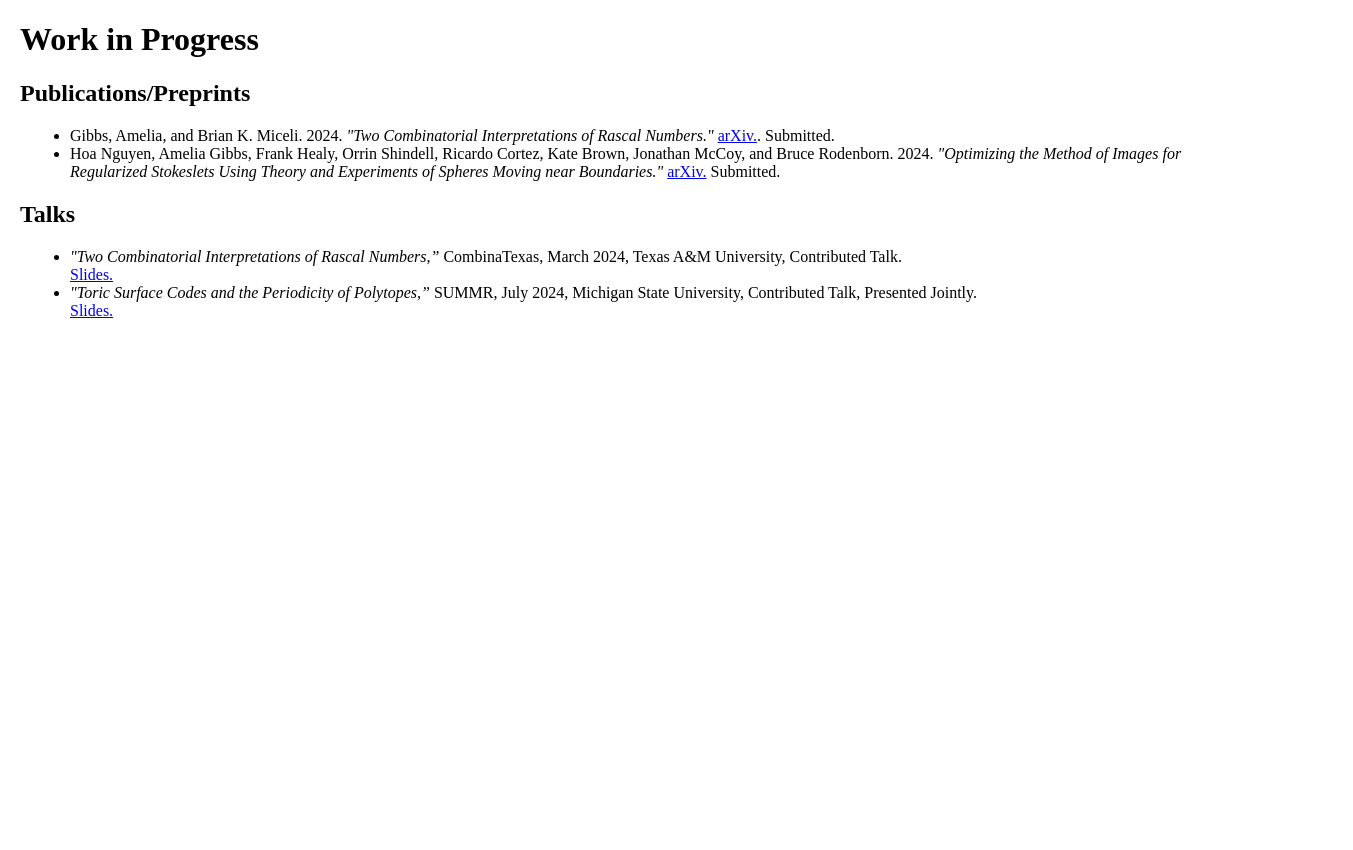
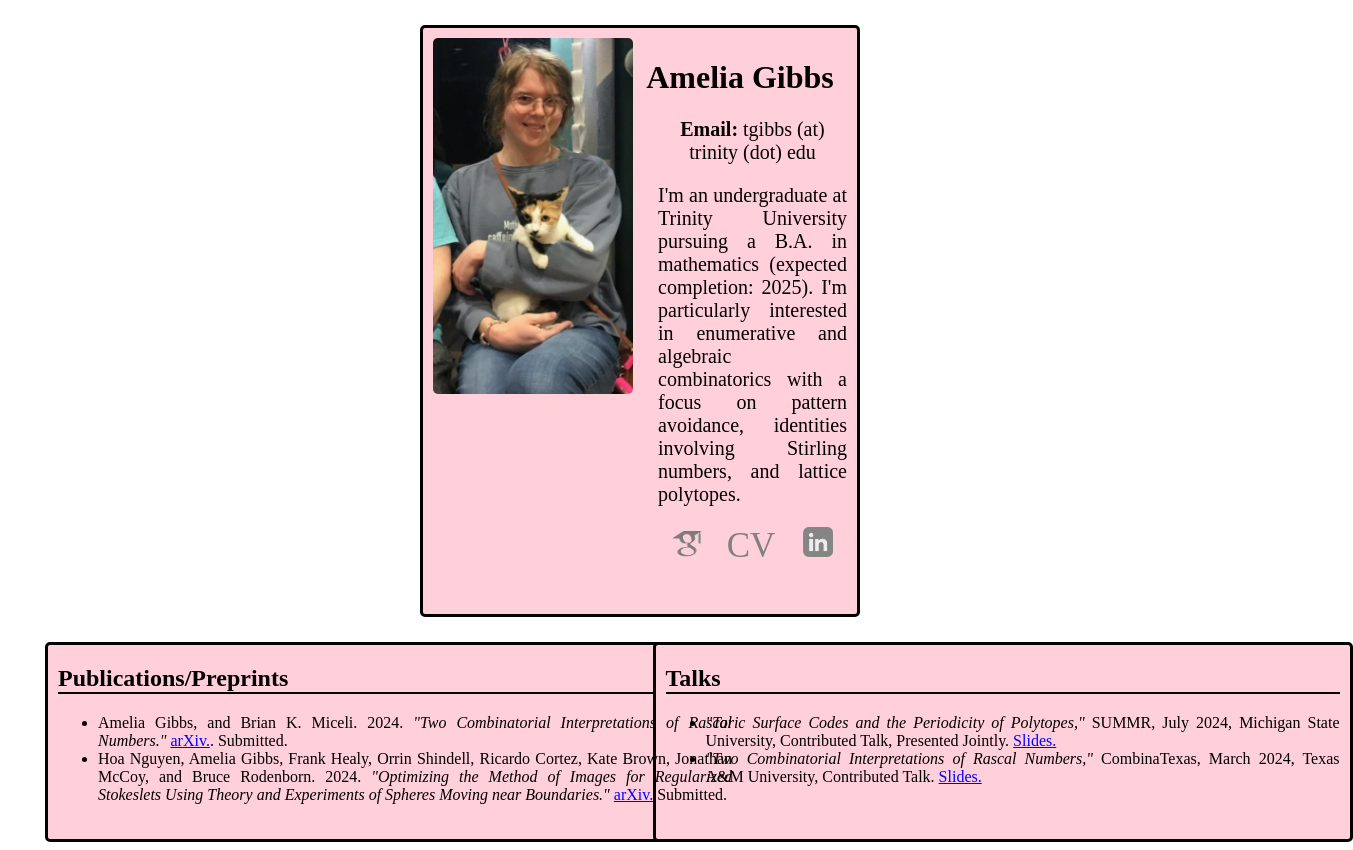
Before and after one commit to am3l14/am3l14.github.io, a plain HTML site: page index.html in a window 1280 px wide. Shown: the whole page, 1353 px wide, since content can reach past the window. Before the commit the page ends 800 px from the top, so only its background shows below. Drawn offline with Linux system fonts and the light colour scheme.

Commit message:
lots of things, good first draft

```diff
--- a/index.html
+++ b/index.html
@@ -1,24 +1,115 @@
 <!DOCTYPE html>
 <html lang="en">
-
 <head>
     <style>
-        div {
-            margin-left: 10px;
-            margin-right: 10px;
+        * {
+           box-sizing: border-box;
+        }
+
+        a {
+            color: blue;
+        }
+
+        div#cols {
+            column-count: 2;
+            column-gap: 25px;
+
+            margin-left: 25px;
+            margin-right: 25px;
+            margin-top: 25px;
+        }
+
+        div.col-block {
+            border: 3px solid black;
+            border-radius: 5px;
+
+            height: 200px;
+            width: 700px;
+
+            text-align: justify;
+
+            background-color: #ffcfda;
+
+            padding-left: 10px;
+            padding-right: 10px;
+        }
+
+        div.bullet-list {
+            margin-left: 0px;
+            margin-right: 0px;
+        }
+
+        h2.section-head {
+            border-bottom: 2px solid black;
+        }
+
+        div#profile {
+            border: 3px solid black;
+            border-radius: 5px;
+
+            background-color: #ffcfda;
+
+            margin-top: 25px;
+            margin-left: 400px;
+            margin-right: 400px;
+
+            padding-left: 10px;
+            padding-right: 10px;
+            padding-top: 10px;
+            padding-bottom: 10px;
+        }
+
+        p.profile-text {
+            margin-left: 225px;
+            font-size: 20px;
+        }
+
+        a.profile-link {
+            padding-left: 10px;
+            padding-right: 10px;
+            padding-bottom: 50px;
+            text-decoration: none;
         }
     </style>
     <title>Amelia Gibbs - Work in Progress</title>
 </head>
 
 <body style="margin-left: 20px; margin-right: 20px;">
-    <h1>Work in Progress</h1>
+    <!-- Central Profile (Business cardish) -->
+    <div id="profile">
+        <img src="img/profile.jpg" alt="Me and S'more :)" height="356px" width="200px" style="float: left; border-radius: 5px;">
+        <h1 style="text-align: center;">
+            Amelia Gibbs
+        </h1>
+        <p class="profile-text" style="text-align: center;">
+            <b>Email:</b> tgibbs (at) trinity (dot) edu
+        </p>
+        <p class="profile-text" style="text-align: justify;">
+            I'm an undergraduate at Trinity University pursuing a B.A. in mathematics (expected completion: 2025).
+            I'm particularly interested in enumerative and algebraic combinatorics with a focus on pattern avoidance, identities involving Stirling numbers, and lattice polytopes.
+        </p>
+        <p class="profile-text" style="text-align: center;">
+            <a href="https://scholar.google.com/citations?user=PyZe58wAAAAJ&hl=en&oi=ao" target="_blank" class="profile-link">
+                <img src="img/google_scholar_icon.png" alt="Link to Google Scholar" height="26px" width="30px">
+            </a>
+            <a href="cv_online.pdf" target="_blank" class="profile-link" style="font-size: 35px; color: grey;"> CV </a>
+            <a href="https://www.linkedin.com/in/amelia-gibbs-b8544b315/" target="_blank" class="profile-link">
+                <img src="img/linkedin_icon.png" alt="Link to LinkedIn" height="30px" width="30px">
+            </a>
+        </p>
+        <br>
+    </div>
 
-    <h2> Publications/Preprints </h2>
-    <div>
+    <div style="clear: left;"></div>
+
+    <div id="cols">
+        <!-- Publication block -->
+        <div class="col-block">
+            <h2 class="section-head"> Publications/Preprints </h2>
+            <div class="bullet-list">
                 <ul>
                     <li>
-                Gibbs, Amelia, and Brian K. Miceli. 2024. <em>"Two Combinatorial Interpretations of Rascal Numbers."</em> <a href="http://arxiv.org/abs/2405.11045" target="_blank">arXiv.</a>. Submitted.
+                        Amelia Gibbs, and Brian K. Miceli. 2024. <em>"Two Combinatorial Interpretations of Rascal Numbers."</em> <a href="http://arxiv.org/abs/2405.11045" target="_blank">arXiv.</a>. Submitted.
                     </li>
 
                     <li>
@@ -26,21 +117,35 @@
                     </li>
                 </ul>
             </div>
+        </div>
 
-    <h2> Talks </h2>
-    <div>
+        <!-- Talk block -->
+        <div class="col-block">
+            <h2 class="section-head"> Talks </h2>
+            <div class="bullet-list">
                 <ul>
                     <li>
-                <em>"Two Combinatorial Interpretations of Rascal Numbers,”</em> CombinaTexas, March 2024, Texas A&M University, Contributed Talk.
-                <br> <a href="slides/combinatx_2024.pdf" target="_blank">Slides.</a>
+                        <em>"Toric Surface Codes and the Periodicity of Polytopes,"</em> SUMMR, July 2024, Michigan State University, Contributed Talk, Presented Jointly.
+                        <a href="slides/summr_2024.pdf" target="_blank">Slides.</a>
                     </li>
 
                     <li>
-               <em>"Toric Surface Codes and the Periodicity of Polytopes,”</em> SUMMR, July 2024, Michigan State University, Contributed Talk, Presented Jointly.
-               <br> <a href="slides/summr_2024.pdf" target="_blank">Slides.</a>
+                        <em>"Two Combinatorial Interpretations of Rascal Numbers,"</em> CombinaTexas, March 2024, Texas A&M University, Contributed Talk.
+                        <a href="slides/combinatx_2024.pdf" target="_blank">Slides.</a>
                     </li>
                 </ul>
             </div>
+        </div>
+
+        <!-- <div class="col-block">
+            test content here <br><br> more
+        </div>
+
+        <div class="col-block">
+            more and more test content here <br><br> even more
+        </div> -->
+    </div>
+
 
 
 </body>
```
Also changed, not shown: img/google_scholar_icon.png (added), img/linkedin_icon.png (added), img/profile.jpg (added), 1 other file. Lines whose indentation alone changed are shown as unchanged.
